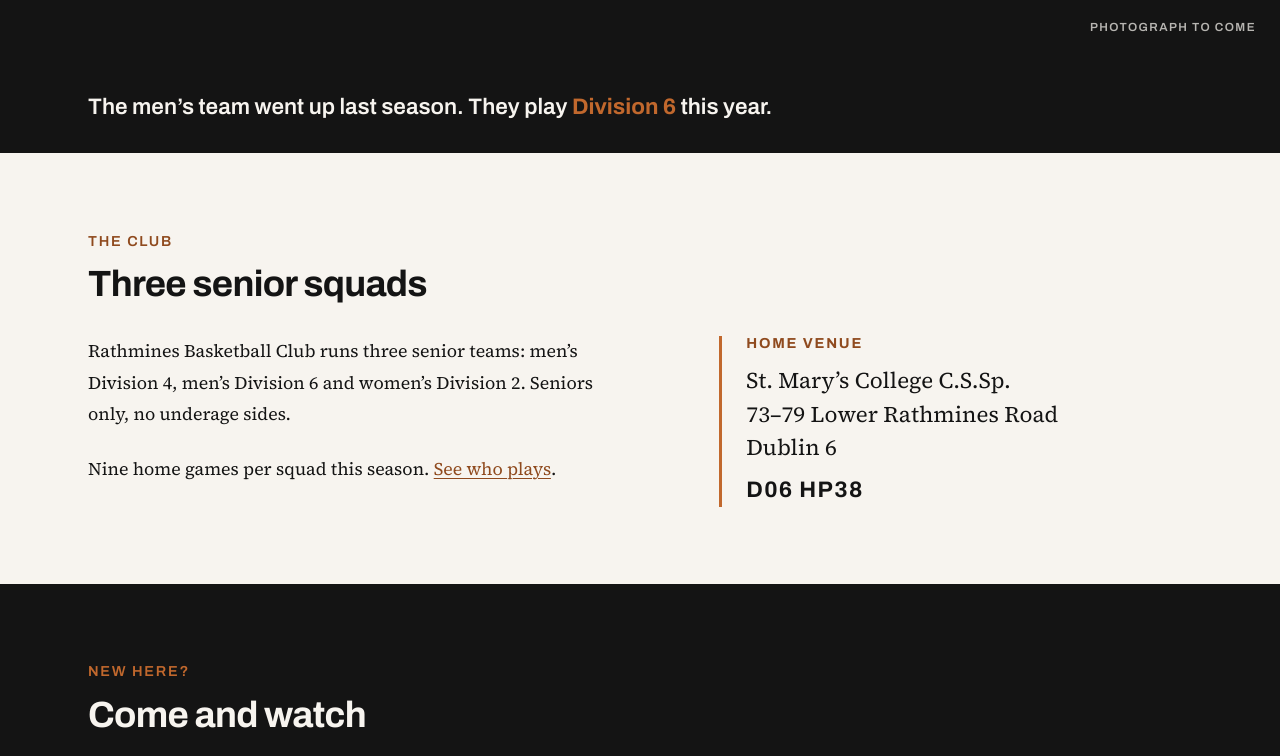
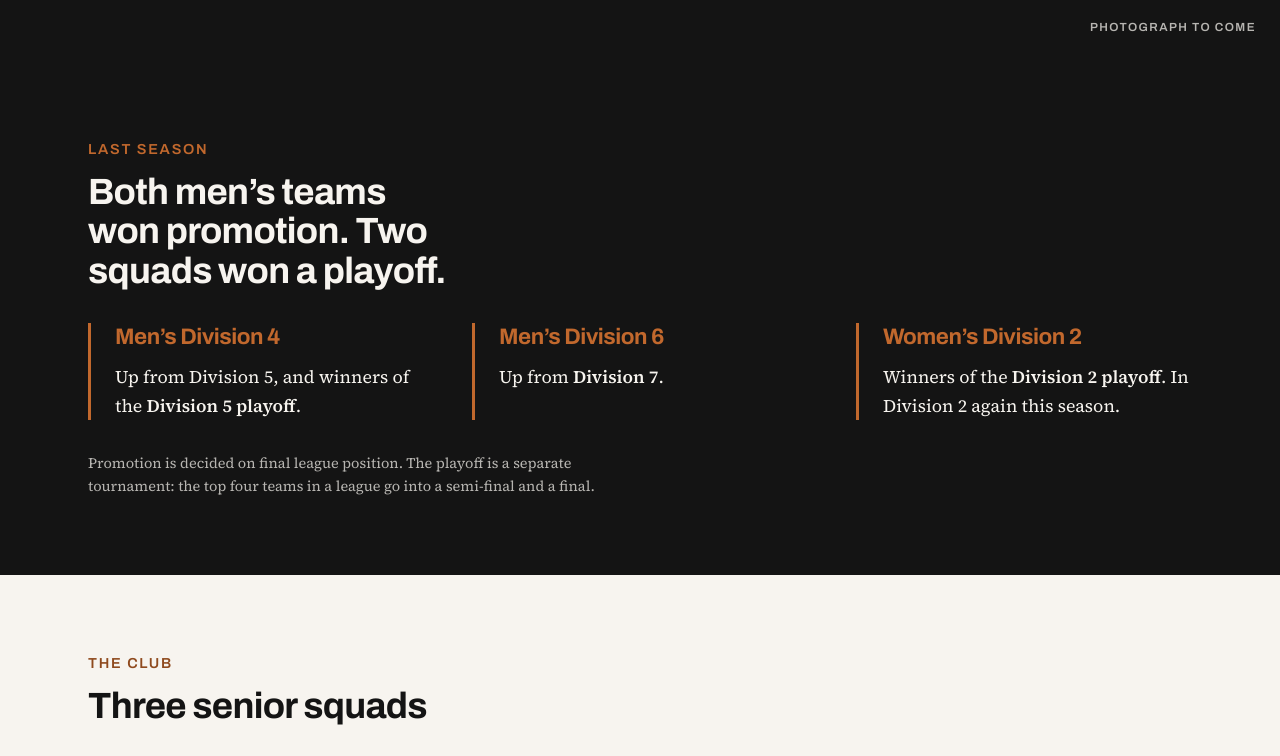
Before and after one commit to iddodi33/rbc-website, a plain HTML site: page index.html in a window 1280 px wide. Shown: the part 659-1415 px from the top of the page. Drawn offline with Linux system fonts and the light colour scheme.

Commit message:
Correct and expand the promotion facts on the home page
The old line said only that "the men's team" went up and plays Division 6.
That was incomplete on two counts, so the band is rewritten to carry the
whole record.

- Both men's teams were promoted last season: D5 to D4, and D7 to D6
- Two squads took a playoff trophy: the men's D4 team won the D5 playoff,
  the women's team won the D2 playoff
- Promotion and the playoff are separate mechanisms and the page now says
  so in a footnote. Neither is written as the cause of the other
- The women were NOT promoted. They played Division 2 last season and play
  Division 2 this season, and nothing implies otherwise
- The trophies have no competition name beyond the league's own, so none
  is invented

This is the strongest fact on the page, so it gets a band of its own
rather than one sentence: the shared .section__head + .eyebrow + h2
vocabulary, three squad entries, then the footnote. Each entry reuses the
venue block's accent border-inline-start rule, keeping "a stated fact" one
visual motif rather than introducing a card. .section--tight and
.promotion were the block's only CSS and are deleted rather than left dead.

Checked at 360 and 1280: no horizontal overflow and no clipped or
overflowing element anywhere on the page, single column at 360 and three
equal columns at 1280. Contrast on everything touched, all against
#141414: eyebrow and squad labels in --accent 4.64:1, heading and body
16.79:1, footnote 9.03:1. All pass AA.

CLAUDE.md carries the corrected history as a hard rule and DECISIONS.md
records both the facts and the layout call.

Co-Authored-By: Claude Opus 5 <noreply@anthropic.com>

```diff
--- a/css/layout.css
+++ b/css/layout.css
@@ -462,25 +462,60 @@ body[data-page="contact"]  .site-nav__link[data-nav="contact"] {
 
 
 /* -----------------------------------------------------------------------------
-   6. Home — promotion, club, venue
+   6. Home — last season, club, venue
    -------------------------------------------------------------------------- */
 
-.section--tight {
-  padding-block: var(--space-6);
+/* The "last season" band. It carries four separate facts — two promotions,
+   two playoff wins — so it is built as a heading plus three squad entries
+   plus a footnote, not as one sentence. DECISIONS.md records why promotion
+   and playoff are stated as two different things. */
+
+/* One column at 360px, three at the tablet breakpoint. Each entry carries
+   the same accent rule as the venue block — the established motif for a
+   stated fact, not a card. */
+.record {
+  display: grid;
+  gap: var(--space-6);
 }
 
-.promotion {
-  max-width: 44rem;
-  font-family: var(--font-display);
-  font-size: var(--step-1);
-  font-weight: var(--weight-semibold);
-  line-height: var(--leading-snug);
-  margin: 0;
+@media (min-width: 768px) {
+  .record {
+    grid-template-columns: repeat(3, 1fr);
+    gap: var(--space-7);
+  }
 }
 
-.promotion strong {
-  color: var(--accent);        /* 4.64:1 on --black */
-  font-weight: var(--weight-bold);
+.record__item {
+  border-inline-start: var(--border-thick) solid var(--accent);
+  padding-inline-start: var(--space-5);
+}
+
+.record__label {
+  font-size: var(--step-1);
+  line-height: var(--leading-snug);
+  margin-block-end: var(--space-3);
+}
+
+/* .surface-ink h3 (0,1,1) would otherwise win over a lone class, so this
+   override is deliberately two classes deep. --accent is 4.64:1 on --black. */
+.surface-ink .record__label {
+  color: var(--accent);
+}
+
+.record__text {
+  font-size: var(--step-0);
+  line-height: var(--leading-normal);
+  /* Long division names must not push the grid wider than its column. */
+  overflow-wrap: break-word;
+}
+
+/* The footnote that keeps "promoted" and "won the playoff" from reading as
+   the same event. Deliberately quieter than the entries above it. */
+.record__note {
+  max-width: var(--measure);
+  font-size: var(--step--1);
+  line-height: var(--leading-normal);
+  margin-block-start: var(--space-6);
 }
 
 .split {
--- a/index.html
+++ b/index.html
@@ -127,15 +127,54 @@
 
 
     <!-- ==================================================================
-         PROMOTION — one line, plainly stated. Replaces the three stat tiles,
-         which are deleted. No counter, no tile grid.
+         LAST SEASON — the strongest fact on the page, so it gets a band of
+         its own rather than a single line. Two things happened and they are
+         not the same thing: promotion is decided on final league position,
+         the playoff is a separate top-four knockout. Stated separately on
+         purpose. Note the women were NOT promoted — they were in Division 2
+         last season and are in Division 2 now. See DECISIONS.md.
          ================================================================== -->
-    <section class="section section--tight surface-ink">
+    <section class="section surface-ink">
       <div class="container">
-        <p class="promotion">
-          The men&rsquo;s team went up last season. They play
-          <strong>Division 6</strong> this year.
+
+        <div class="section__head">
+          <p class="eyebrow">Last season</p>
+          <h2>Both men&rsquo;s teams won promotion. Two squads won a playoff.</h2>
+        </div>
+
+        <div class="record">
+
+          <div class="record__item">
+            <h3 class="record__label">Men&rsquo;s Division 4</h3>
+            <p class="record__text">
+              Up from Division 5, and winners of the
+              <strong>Division 5 playoff</strong>.
+            </p>
+          </div>
+
+          <div class="record__item">
+            <h3 class="record__label">Men&rsquo;s Division 6</h3>
+            <p class="record__text">
+              Up from <strong>Division 7</strong>.
+            </p>
+          </div>
+
+          <div class="record__item">
+            <h3 class="record__label">Women&rsquo;s Division 2</h3>
+            <p class="record__text">
+              Winners of the <strong>Division 2 playoff</strong>. In Division 2
+              again this season.
+            </p>
+          </div>
+
+        </div>
+
+        <p class="record__note text-muted">
+          Promotion is decided on final league position. The playoff is a
+          separate tournament: the top four teams in a league go into a
+          semi-final and a final.
         </p>
+
       </div>
     </section>
 
```
Also changed, not shown: CLAUDE.md (+1 -0 lines), DECISIONS.md (+2 -0 lines).
